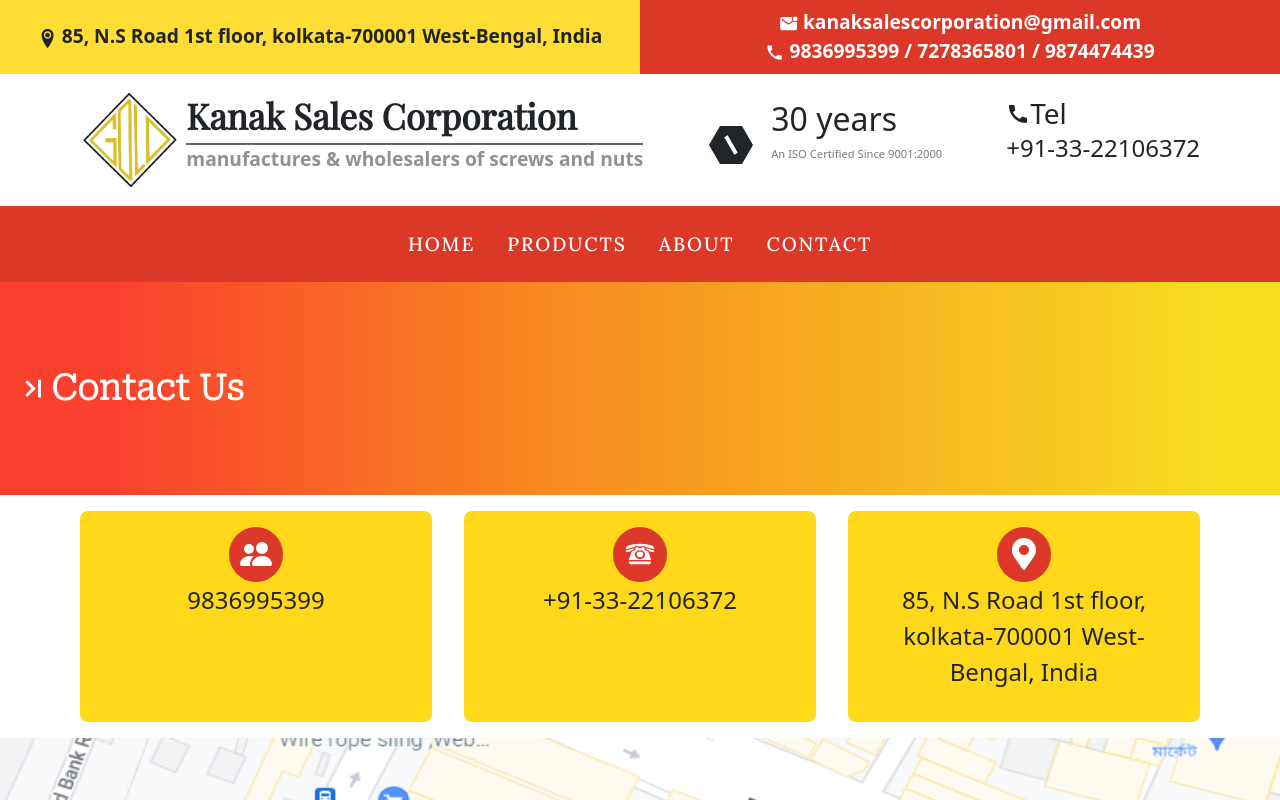
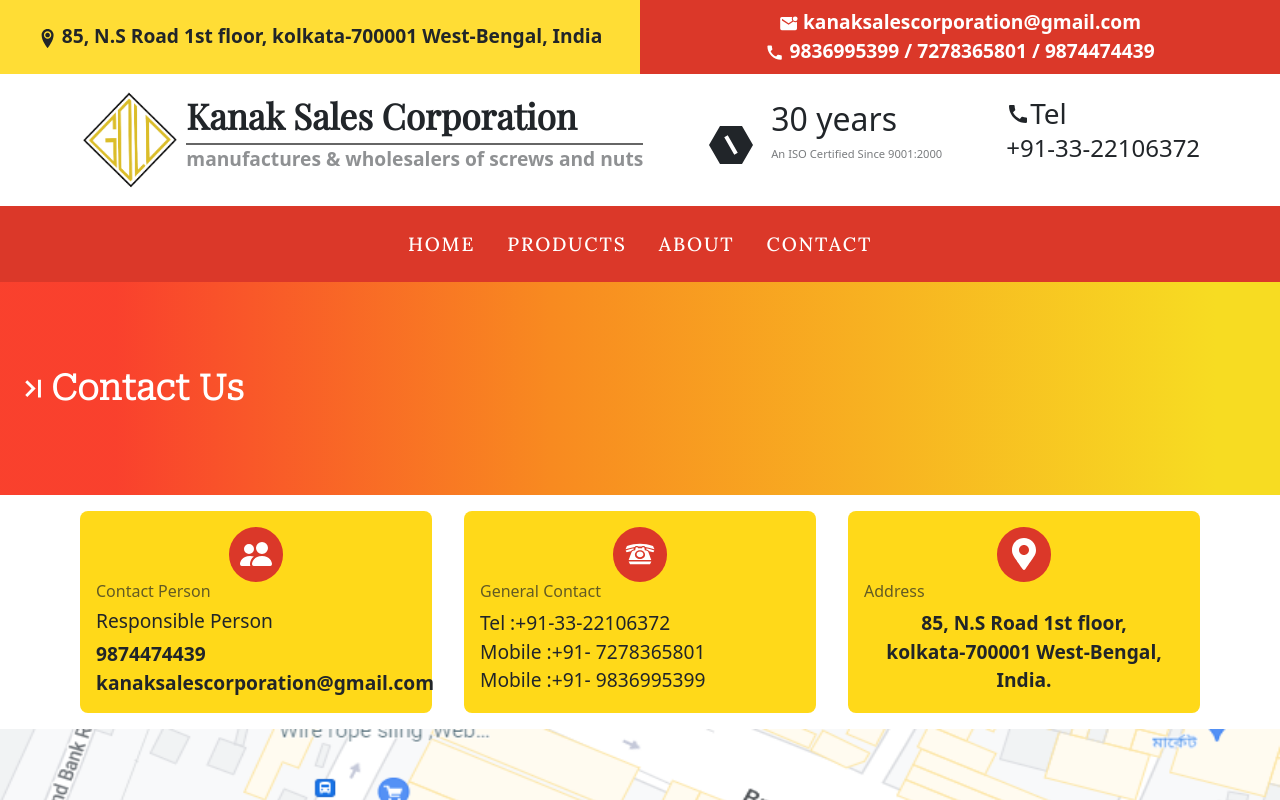
Before and after one commit to yashPurohit01/kanakSales, a Next.js app: page /contact in a window 1280 px wide. Shown: the top 800 px of the page. Built offline with nearby package versions, Linux system fonts and the light colour scheme.

Commit message:
changes over main page

```diff
--- a/Components/Informations.js
+++ b/Components/Informations.js
@@ -254,3 +254,8 @@
 
 
 }
+export const ContactPerson = [ {
+    name: "Responsible Person" ,
+    number:"9874474439 " ,
+}
+]
--- a/Components/footer/FooterComponent.jsx
+++ b/Components/footer/FooterComponent.jsx
@@ -31,8 +31,10 @@
           </div>
         </div>
         <div className={styles.contact}>
-          <h3>Contact Information</h3>
+          <h3>Contact Information
           <div className={styles.hr} />
+          </h3>
+
           <div className={styles.contact_container}>
 
             <div className={styles.info}>
@@ -61,8 +63,10 @@
           </div>
         </div>
         <div className={styles.quickLinks}>
-          <h3>Quick Links</h3>
+          <h3>Quick Links
           <div className={styles.hr} />
+          </h3>
+
           <div className={styles.navLinks}>
 
             <div className={styles.pageLink} >
--- a/Components/footer/footer.module.scss
+++ b/Components/footer/footer.module.scss
@@ -11,7 +11,7 @@
     display: flex;
     justify-content: space-evenly;
     flex-wrap: wrap;
-    gap: 2rem;
+    gap: 3rem;
 
     & .companyInfo {
       width: 24rem;
@@ -54,7 +54,10 @@
       display: flex;
       flex-direction: column;
       /*       align-items: center; */
+      & h3{
+        width: max-content;
 
+      }
       & .contact_container {
         display: flex;
         flex-direction: column;
@@ -136,7 +139,7 @@
 }
 .hr {
   border: 3px solid rgb(239, 202, 18);
-  width: 6rem;
+  width: 100%;
   background-color: rgb(239, 202, 18);
   border-radius: 4px;
 }
--- a/pages/contact.js
+++ b/pages/contact.js
@@ -2,10 +2,10 @@
 import styles from '../styles/contact.module.scss'
 import { BiLastPage } from 'react-icons/bi'
 import Image from 'next/image'
-import { GeneralInformation } from '../Components/Informations'
-import { FaMapMarkerAlt} from 'react-icons/fa'
+import { ContactPerson, GeneralInformation } from '../Components/Informations'
+import { FaMapMarkerAlt } from 'react-icons/fa'
 import { GiRotaryPhone } from 'react-icons/gi'
-import { BsTelephoneFill , BsPeopleFill} from 'react-icons/bs'
+import { BsTelephoneFill, BsPeopleFill } from 'react-icons/bs'
 
 function Contact() {
 
@@ -24,8 +24,19 @@
           <div className={styles.icons}>
             <BsPeopleFill />
           </div>
-          <div>
-          <p>{GeneralInformation.contactMob}</p>
+          <div className={styles.info_contact_div}>
+            <h6>Contact Person</h6>
+            {
+              ContactPerson.map(detail => {
+                return (
+                  <div >
+                    <h5>{detail.name}</h5>
+                    <p>{detail.number}</p>
+                  </div>
+                )
+              })
+            }
+            <p>{GeneralInformation.email}</p>
           </div>
 
         </div>
@@ -34,15 +45,26 @@
           <div className={styles.icons}>
             <GiRotaryPhone />
           </div>
-            <p>{GeneralInformation.contactTel}</p>
+          <div className={styles.info_contact_div}>
+            <h6>General Contact </h6>
+            <p>Tel :{GeneralInformation.contactTel}</p>
+            <p>Mobile :+91-{GeneralInformation.contactMob2}</p>
+            <p>Mobile :+91-{GeneralInformation.contactMob}</p>
+          </div>
+
         </div>
 
         <div className={styles.info_container}>
           <div className={styles.icons}>
-            <FaMapMarkerAlt/>
+            <FaMapMarkerAlt />
+          </div>
+          <div className={styles.info_contact_div}>
+            <h6>Address</h6>
+            <p>{GeneralInformation.splitAdd.main}</p>
+            <p>{GeneralInformation.splitAdd.city}</p>
+            <p>{GeneralInformation.splitAdd.country}</p>
           </div>
 
-            <p>{GeneralInformation.location}</p>
 
         </div>
       </div>
--- a/styles/contact.module.scss
+++ b/styles/contact.module.scss
@@ -58,7 +58,7 @@
           background-color: $yellow;
           flex-direction: column;
           width: max-content;
-          max-width: 30rem;
+          max-width: 33rem;
           margin: 1rem;
           align-items: center;
           padding: 1rem;
@@ -72,13 +72,44 @@
             padding: .7rem;
             border-radius: 2rem;
           }
-          & p{
+          & .info_contact_div{
             width: 20rem;
+
+            & h5{
+              font-size: 1.2rem;
+              font-weight: 500;
+              height: max-content;
+            }
+            & p{
+              margin-bottom: 0;
+              font-weight: 600;
+              font-weight: $secondary;
+              font-size: 1.2rem;
+              & li{
+                list-style:square;
+              }
+            }
+            & h6{
+
+              margin-left: 0;
+
+              opacity: 0.7;
+            }
+          }
+
+         }
+           & .info_container:nth-child(3){
+          &  p{
             text-align: center;
-            font-weight: $secondary;
-            font-size: 1.5rem;
           }
          }
+         & .info_container:nth-child(2) {
+           & p{
+             font-size: 1.2rem;
+             font-weight: 500;
+           }
+         }
+
 
 
       }
```
